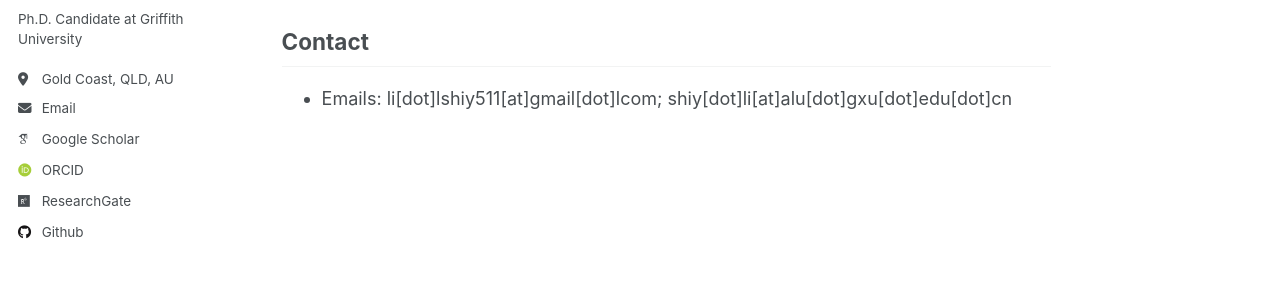
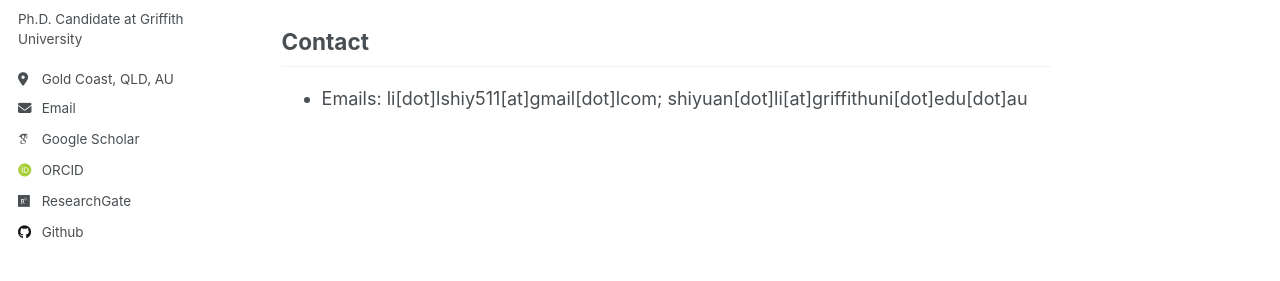
Before and after one commit to Shiy-Li/Shiy-Li.github.io, a Jekyll site: the page built from _pages/about.md, in a window 1280 px wide and 900 px high, scrolled down 2173 px. Shown: the part 388-669 px from the top of the window. Built offline with Jekyll 4.4.1, drawn with Linux system fonts in a browser that asks for light colours; some web fonts are replaced.

Commit message:
Update about.md

```diff
--- a/_pages/about.md
+++ b/_pages/about.md
@@ -164,4 +164,4 @@ Awards
 
 Contact
 ------
-* Emails: li\[dot\]lshiy511\[at\]gmail\[dot\]lcom; shiy\[dot\]li\[at\]alu\[dot\]gxu\[dot\]edu\[dot\]cn
+* Emails: li\[dot\]lshiy511\[at\]gmail\[dot\]lcom; shiyuan\[dot\]li\[at\]griffithuni\[dot\]edu\[dot\]au
```
